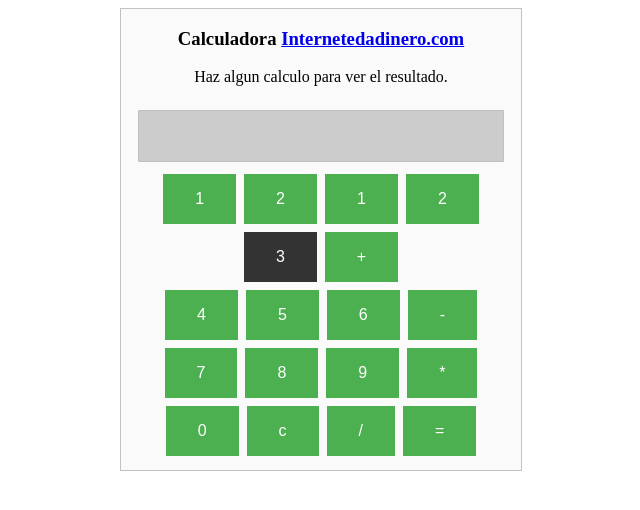
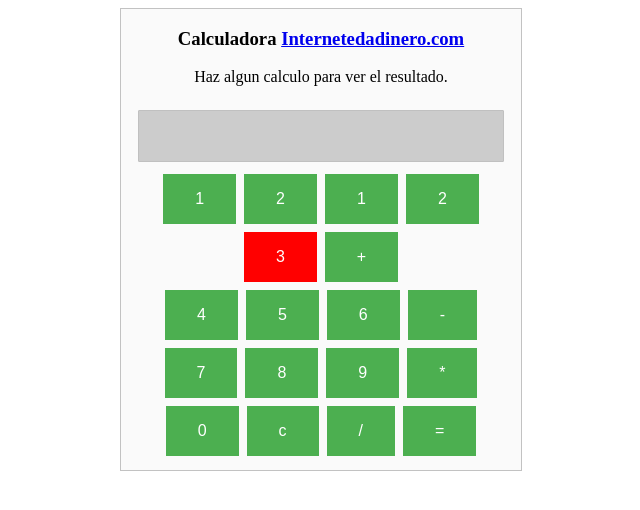
Before and after one commit to Rosalba2023/calculadora, a plain HTML site: page index.html in a window 1280 px wide. In both pictures the pointer is over the input 599 px from the left and 257 px from the top of the page. Shown: the whole page, without its empty margins (319-959 px from the left). Drawn offline with Linux system fonts and the light colour scheme.

Commit message:
actualizacion boton3

```diff
--- a/estiloscalculadoratutorial.css
+++ b/estiloscalculadoratutorial.css
@@ -42,7 +42,7 @@ input[type=button]#btn-uno:hover {
 
 
 input[type=button]#tres:hover{
-background-color: blue;
+background-color:red;
 
 
 input[type=button]#dos:hover{
--- a/index.html
+++ b/index.html
@@ -18,7 +18,7 @@
 <input type="button" id="btn-uno" value="1" onClick="document.calculator.ans.value+='1'">
 <input type="button" value="2" id= "dos" onClick="document.calculator.ans.value+='2'">
 
-<input type="button" value="3" onClick="document.calculator.ans.value+='3'">
+<input type="button" value="3" id="tres" onClick="document.calculator.ans.value+='3'">
 <input type="button" value="+" onClick="document.calculator.ans.value+='+'">
 <br>
 <input type="button" value="4" id= "cuatro" onClick="document.calculator.ans.value+='4'">
```
